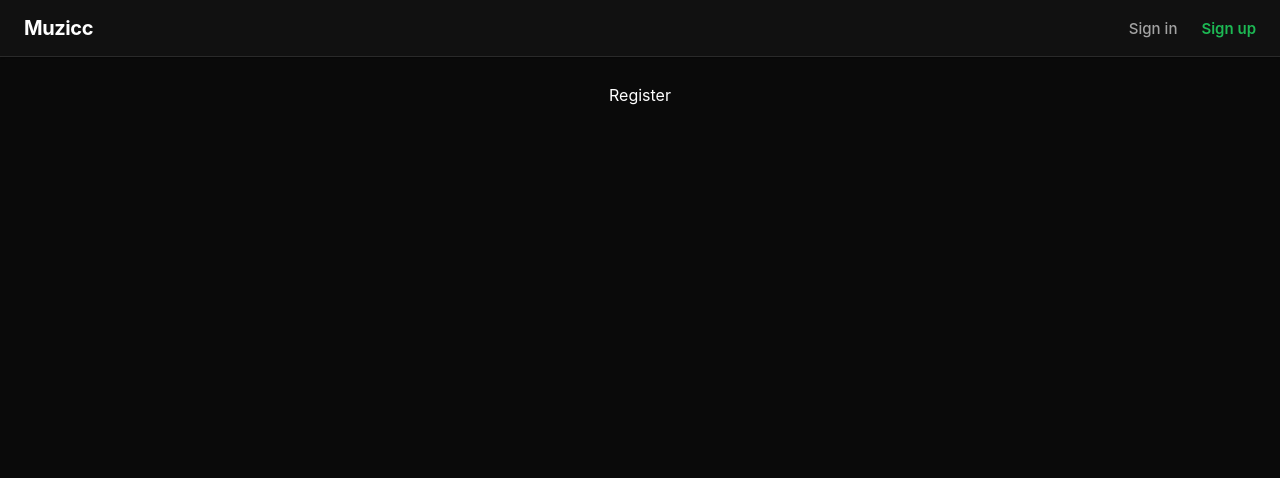
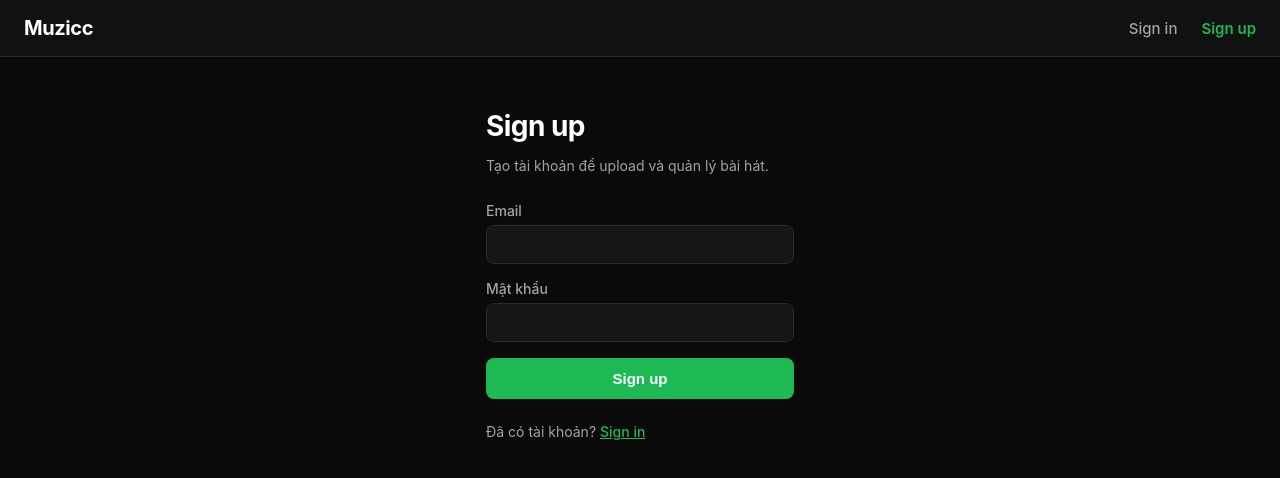
Before and after one commit to taipham2710/Muzicc, a React app in the folder frontend/: page /register in a window 1280 px wide. Shown: the top 478 px of the page. Built offline with nearby package versions, Linux system fonts and the light colour scheme; the HTML template or start-up script is replaced by a standard one.

Commit message:
style(Register): form UX and validation

```diff
--- a/frontend/src/pages/Register.tsx
+++ b/frontend/src/pages/Register.tsx
@@ -1,3 +1,121 @@
+import { useState } from "react";
+import { useNavigate, Link } from "react-router-dom";
+import { api } from "../services/api";
+import { useAuthStore } from "../stores/auth.store";
+
+const formStyle: React.CSSProperties = {
+  maxWidth: 360,
+  margin: "0 auto",
+  padding: 24,
+};
+
+const labelStyle: React.CSSProperties = {
+  display: "block",
+  marginBottom: 6,
+  fontSize: 14,
+  fontWeight: 500,
+  color: "var(--text-secondary)",
+};
+
+const inputStyle: React.CSSProperties = { marginBottom: 16 };
+
 export default function Register() {
-  return <div>Register</div>;
+  const navigate = useNavigate();
+  const login = useAuthStore((state) => state.login);
+
+  const [email, setEmail] = useState("");
+  const [password, setPassword] = useState("");
+  const [error, setError] = useState<string | null>(null);
+  const [loading, setLoading] = useState(false);
+
+  const handleSubmit = async (e: React.FormEvent) => {
+    e.preventDefault();
+    setError(null);
+    setLoading(true);
+
+    try {
+      await api.post("/auth/register", { email, password });
+      const res = await api.post("/auth/login", { email, password });
+      login(res.data.access_token);
+      navigate("/home");
+    } catch (err: unknown) {
+      const isNetworkError =
+        err != null &&
+        typeof err === "object" &&
+        "message" in err &&
+        (err as { message?: string }).message === "Network Error";
+      const hasNoResponse =
+        err != null &&
+        typeof err === "object" &&
+        "response" in err &&
+        (err as { response?: unknown }).response == null;
+
+      if (isNetworkError || hasNoResponse) {
+        setError("Không thể kết nối server. Kiểm tra backend đã chạy chưa (port 8000).");
+      } else {
+        const msg =
+          err && typeof err === "object" && "response" in err
+            ? (err as { response?: { data?: { detail?: string } } }).response?.data
+                ?.detail
+            : null;
+        setError(
+          msg && typeof msg === "string"
+            ? msg
+            : "Đăng ký thất bại. Email có thể đã được sử dụng."
+        );
+      }
+    } finally {
+      setLoading(false);
+    }
+  };
+
+  return (
+    <div style={formStyle}>
+      <h1 className="page-title" style={{ fontSize: "1.75rem" }}>Sign up</h1>
+      <p style={{ color: "var(--text-secondary)", fontSize: 14, marginBottom: 28 }}>
+        Tạo tài khoản để upload và quản lý bài hát.
+      </p>
+
+      <form onSubmit={handleSubmit}>
+        <label style={labelStyle} htmlFor="register-email">Email</label>
+        <input
+          id="register-email"
+          type="email"
+          value={email}
+          onChange={(e) => setEmail(e.target.value)}
+          required
+          disabled={loading}
+          autoComplete="email"
+          className="input-field"
+          style={inputStyle}
+        />
+
+        <label style={labelStyle} htmlFor="register-password">Mật khẩu</label>
+        <input
+          id="register-password"
+          type="password"
+          value={password}
+          onChange={(e) => setPassword(e.target.value)}
+          required
+          disabled={loading}
+          autoComplete="new-password"
+          className="input-field"
+          style={inputStyle}
+        />
+
+        {error && (
+          <p style={{ color: "var(--danger)", fontSize: 14, marginBottom: 16 }}>{error}</p>
+        )}
+
+        <button type="submit" disabled={loading} className="btn-primary" style={{ width: "100%", padding: 12, fontSize: 15 }}>
+          {loading ? "Đang đăng ký..." : "Sign up"}
+        </button>
+      </form>
+
+      <p style={{ marginTop: 24, fontSize: 14, color: "var(--text-secondary)" }}>
+        Đã có tài khoản?{" "}
+        <Link to="/login" style={{ color: "var(--primary)", fontWeight: 500 }}>Sign in</Link>
+      </p>
+    </div>
+  );
 }
```
